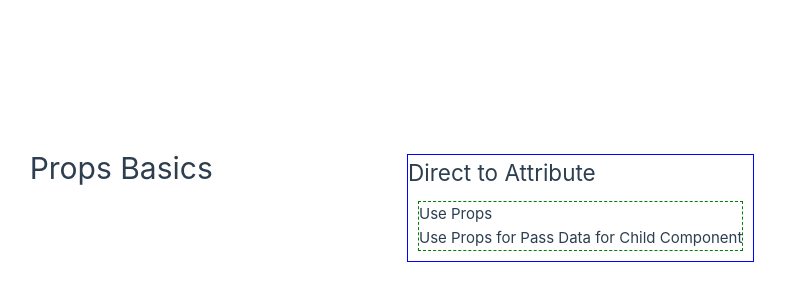
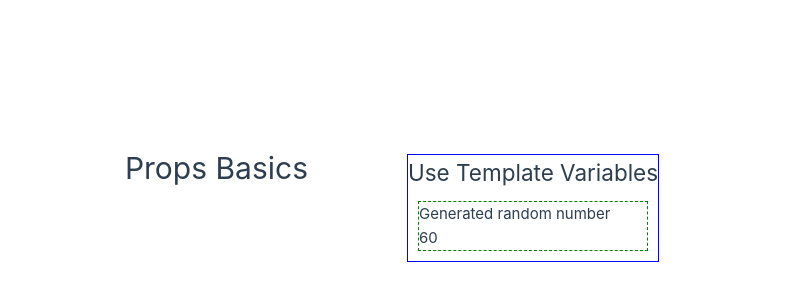
Before and after one commit to koyamal/pra_vue3, a Vue app in the folder Vue3FrontDevTextBook/chap08/linkComponents/: page / in a window 1280 px wide. Shown: the part 192-492 px from the top of the page, without its empty margins (243-1028 px from the left). Built offline with nearby package versions, Linux system fonts and the light colour scheme.

Commit message:
Use template vals for props

```diff
--- a/Vue3FrontDevTextBook/chap08/linkComponents/src/App.vue
+++ b/Vue3FrontDevTextBook/chap08/linkComponents/src/App.vue
@@ -1,14 +1,19 @@
 <script setup lang="ts">
+import {ref} from "vue";
 import OneInfo from './components/OneInfo.vue';
+
+const propsTitle = ref("Generated random number");
+const rand = Math.round(Math.random() * 100);
+const propsContent = ref(rand);
 </script>
 
 <template>
   <h1>Props Basics</h1>
   <section>
-    <h2>Direct to Attribute</h2>
+    <h2>Use Template Variables</h2>
     <OneInfo
-      title="Use Props"
-      content="Use Props for Pass Data for Child Component"
+      v-bind:title="propsTitle"
+      v-bind:content="propsContent"
     />
   </section>
 </template>
--- a/Vue3FrontDevTextBook/chap08/linkComponents/src/components/OneInfo.vue
+++ b/Vue3FrontDevTextBook/chap08/linkComponents/src/components/OneInfo.vue
@@ -1,7 +1,7 @@
 <script setup lang="ts">
 interface Props {
   title: string;
-  content: string;
+  content: number;
 }
 defineProps<Props>();
 </script>
```
